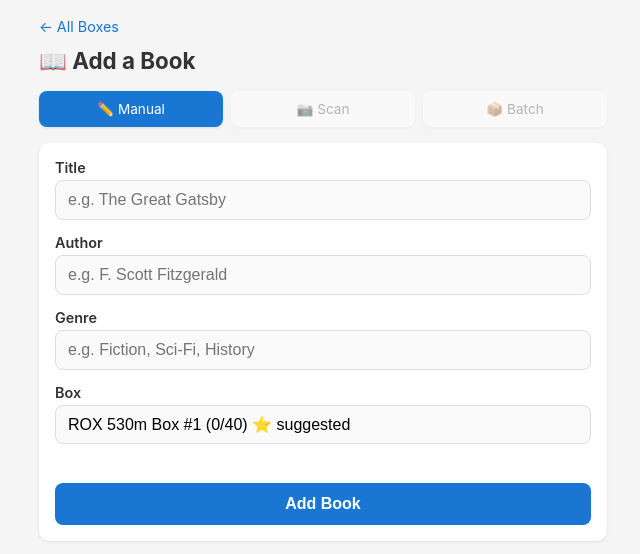
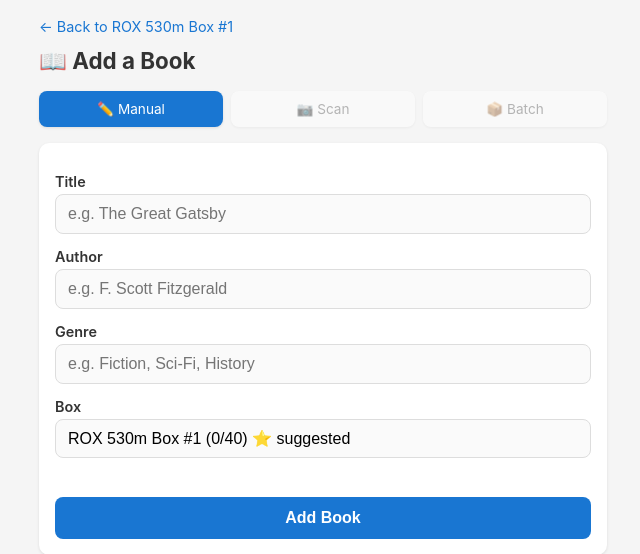
Before and after one commit to d0i/bookbox, a FastAPI app: page /add?box_id=rox-001 in a window 1280 px wide. Shown: the top 554 px of the page, without its empty margins (317-957 px from the left). Run offline with FastAPI, Linux system fonts and the light colour scheme; data comes from the database, SQL or seed files in the repository; data that the repository does not hold is empty.

Commit message:
Default box to originating box; suggestions only from All Boxes view
Co-authored-by: Shelley <shelley@exe.dev>

```diff
--- a/main.py
+++ b/main.py
@@ -76,21 +76,34 @@
 
 # ── Add Book ─────────────────────────────────────────
 
+def _from_box_ctx(conn, box_id: str) -> dict:
+    """Build from_box context if a valid box_id is provided."""
+    if not box_id:
+        return {"from_box": None, "from_box_label": None}
+    box = conn.execute("SELECT * FROM boxes WHERE id = ?", (box_id,)).fetchone()
+    if box:
+        return {"from_box": box["id"], "from_box_label": box["label"]}
+    return {"from_box": None, "from_box_label": None}
+
+
 @app.get("/add", response_class=HTMLResponse)
 def add_form(request: Request, box_id: str = ""):
     conn = get_db()
+    fb = _from_box_ctx(conn, box_id)
     ctx = _add_ctx(conn)
-    if box_id:
-        ctx["suggested_box"] = box_id
+    if fb["from_box"]:
+        # Lock to the originating box, suppress suggestion
+        ctx["suggested_box"] = fb["from_box"]
         ctx["suggestion_reason"] = ""
     conn.close()
-    return templates.TemplateResponse("add.html", {"request": request, "form": {}, "success": None, **ctx})
+    return templates.TemplateResponse("add.html", {"request": request, "form": {}, "success": None, **fb, **ctx})
 
 
 @app.post("/add", response_class=HTMLResponse)
 def add_book(request: Request, title: str = Form(...), author: str = Form(...),
-             genre: str = Form(""), box_id: str = Form(...)):
+             genre: str = Form(""), box_id: str = Form(...), from_box: str = Form("")):
     conn = get_db()
+    fb = _from_box_ctx(conn, from_box)
     # Validate box exists and has capacity
     box = conn.execute("SELECT * FROM boxes WHERE id = ?", (box_id,)).fetchone()
     if not box:
@@ -98,21 +111,27 @@
         return HTMLResponse("Box not found", status_code=404)
     count = conn.execute("SELECT COUNT(*) FROM books WHERE box_id = ?", (box_id,)).fetchone()[0]
     if count >= box["max_capacity"]:
+        ctx = _add_ctx(conn, author, genre)
+        if fb["from_box"]:
+            ctx["suggested_box"] = fb["from_box"]
+            ctx["suggestion_reason"] = ""
         conn.close()
-        ctx = _add_ctx(conn, author, genre)
         return templates.TemplateResponse("add.html", {
             "request": request, "form": {"title": title, "author": author, "genre": genre},
-            "success": None, "error": f"{box['label']} is full!", **ctx
+            "success": None, "error": f"{box['label']} is full!", **fb, **ctx
         })
     conn.execute("INSERT INTO books (title, author, genre, box_id) VALUES (?, ?, ?, ?)",
                  (title.strip(), author.strip(), genre.strip(), box_id))
     conn.commit()
     ctx = _add_ctx(conn)
+    if fb["from_box"]:
+        ctx["suggested_box"] = fb["from_box"]
+        ctx["suggestion_reason"] = ""
     conn.close()
     return templates.TemplateResponse("add.html", {
         "request": request, "form": {},
         "success": {"title": title, "box_id": box_id, "box_label": box["label"]},
-        **ctx,
+        **fb, **ctx,
     })
 
 
--- a/templates/add.html
+++ b/templates/add.html
@@ -34,7 +34,11 @@
     </style>
 </head>
 <body>
+    {% if from_box %}
+    <a class="back" href="/box/{{ from_box }}">&larr; Back to {{ from_box_label }}</a>
+    {% else %}
     <a class="back" href="/">&larr; All Boxes</a>
+    {% endif %}
     <h1>📖 Add a Book</h1>
 
     <div class="method-tabs">
@@ -50,6 +54,7 @@
     {% endif %}
 
     <form method="POST" action="/add" id="addForm">
+        {% if from_box %}<input type="hidden" name="from_box" value="{{ from_box }}">{% endif %}
         <label for="title">Title</label>
         <input type="text" id="title" name="title" required placeholder="e.g. The Great Gatsby"
                value="{{ form.title or '' }}">
@@ -85,7 +90,8 @@
     </form>
 
     <script>
-        // Live suggestion: when author or genre changes, fetch updated suggestion
+    {% if not from_box %}
+        // Live suggestion: only when adding from "All Boxes" (no specific box context)
         let debounce;
         const author = document.getElementById('author');
         const genre = document.getElementById('genre');
@@ -115,6 +121,7 @@
         author.addEventListener('input', () => { clearTimeout(debounce); debounce = setTimeout(fetchSuggestion, 400); });
         genre.addEventListener('input', () => { clearTimeout(debounce); debounce = setTimeout(fetchSuggestion, 400); });
         genre.addEventListener('change', fetchSuggestion);
+    {% endif %}
     </script>
 </body>
 </html>
--- a/templates/box.html
+++ b/templates/box.html
@@ -52,6 +52,6 @@
     <div class="empty">No books in this box yet.</div>
     {% endif %}
 
-    <a class="btn" href="/add">+ Add a Book</a>
+    <a class="btn" href="/add?box_id={{ box.id }}">+ Add a Book</a>
 </body>
 </html>
```
